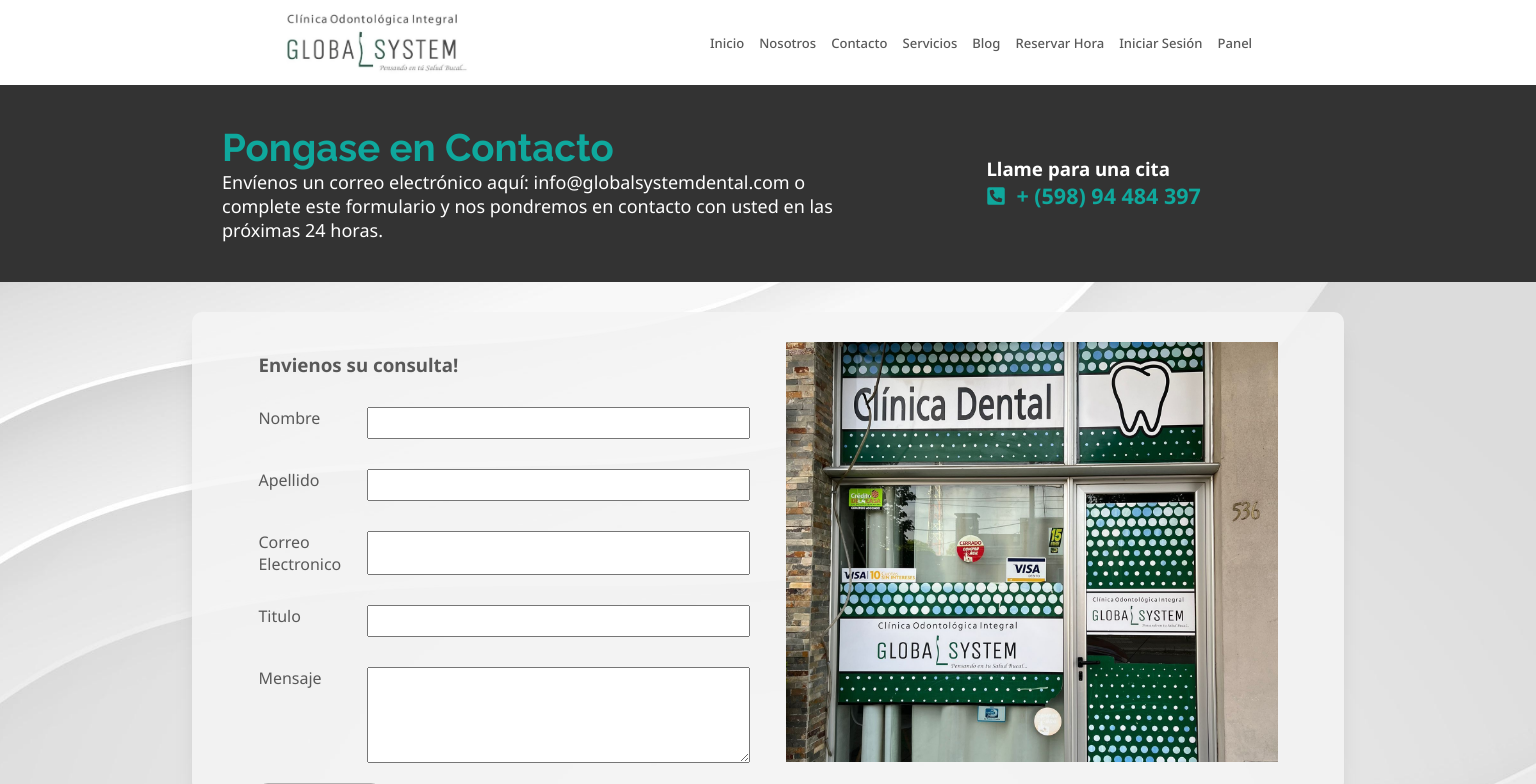
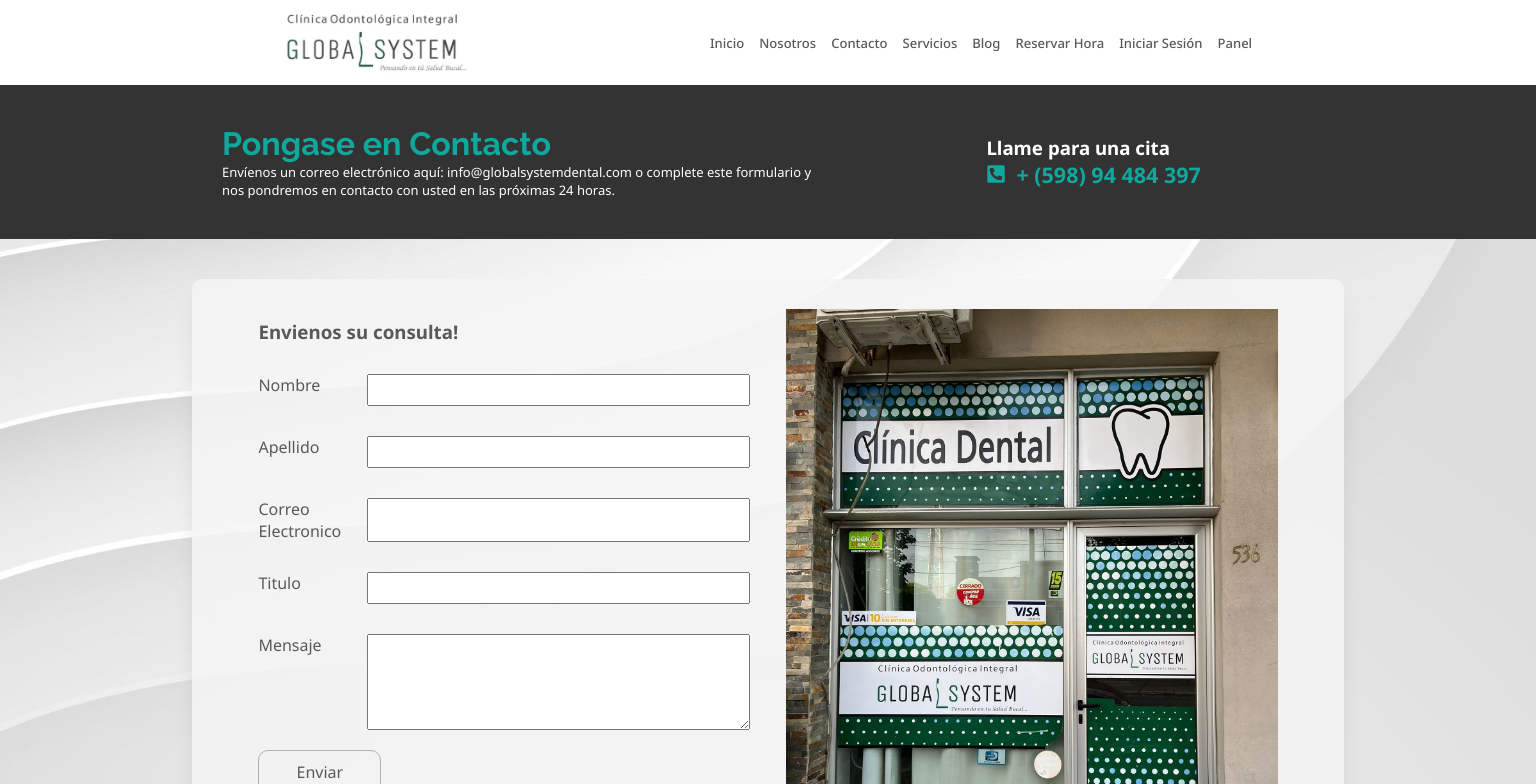
Before and after one commit to gero16/dental-front, a React (Vite) app: page /contacto in a window 1536 px wide. Shown: the top 784 px of the page. Built offline with nearby package versions, Linux system fonts and the light colour scheme; grey boxes are pictures that could not be loaded.

Commit message:
actualizacion css

```diff
--- a/src/Components/Contacto/Contacto.css
+++ b/src/Components/Contacto/Contacto.css
@@ -102,19 +102,3 @@ textarea {
 .section-ubicaciones {
 
 }
-
-
-
-@media (min-width: 1500px) {
-    .section-contacto-formulario {
-        height: 60vh;
-        margin: 0px 0px 30px 0px;
-    }
-    .titulo-contacto {
-        font-size: 2.5vw;
-    }
-    .p-header-contacto {
-        font-size: large;
-    }
-
-   }
```
